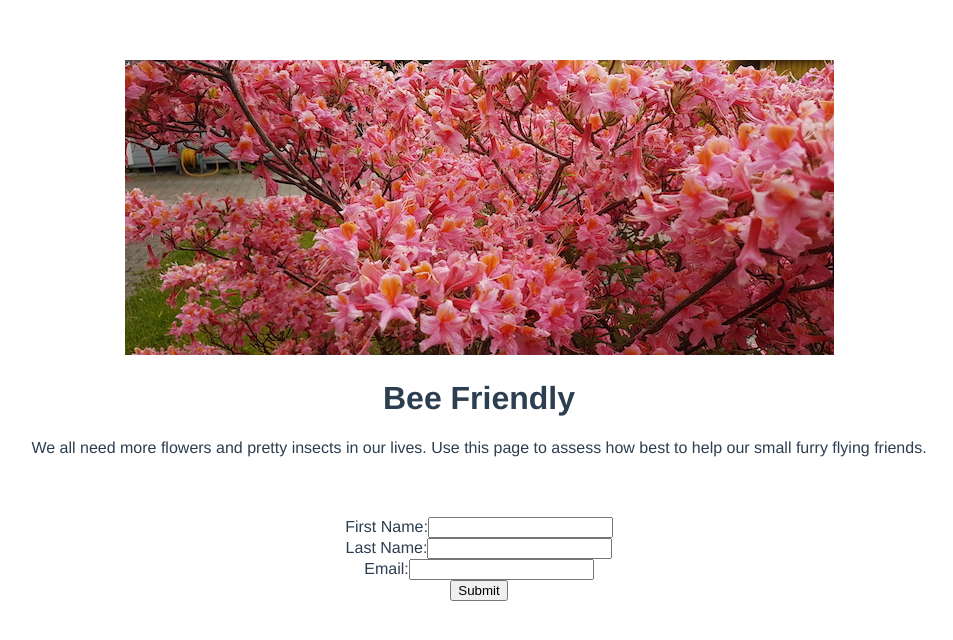
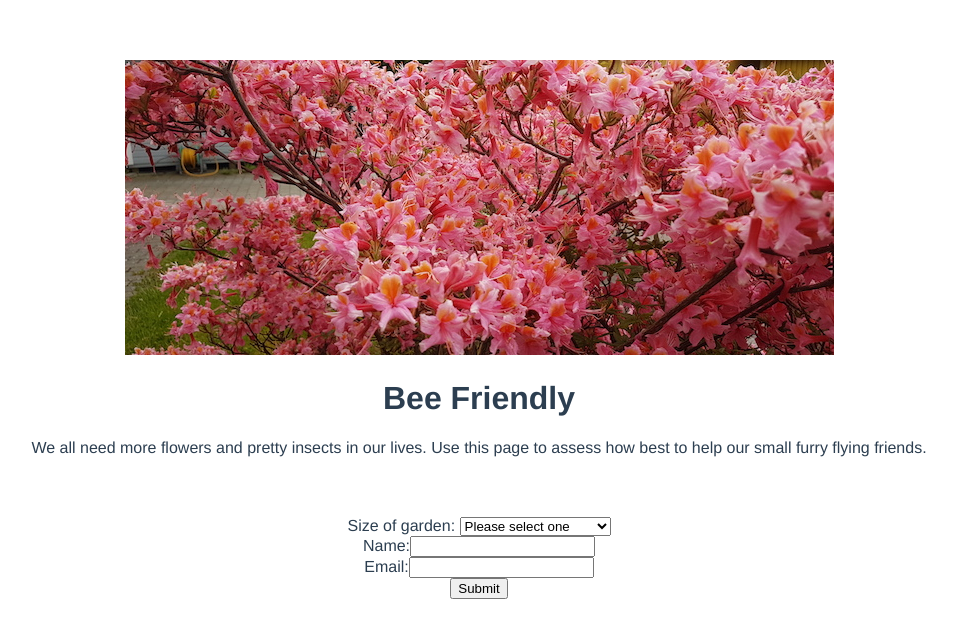
Before and after one commit to emilybache/BeeFriendly, a Vue app in the folder bee-friendly-ui/: page / in a window 1280 px wide. Shown: the top 640 px of the page, without its empty margins (161-1114 px from the left). Built offline with nearby package versions, Linux system fonts and the light colour scheme.

Commit message:
first draft of quizz

```diff
--- a/bee-friendly-ui/src/components/GardenQuizz.vue
+++ b/bee-friendly-ui/src/components/GardenQuizz.vue
@@ -4,12 +4,19 @@
             <div class="col-12">
                 <form>
                     <div class="form-group">
-                        <label>First Name:</label>
-                        <input type="text" class="form-control">
+                        <label>
+                            Size of garden:
+                            <select v-model="garden_sizes.selected_garden_size">
+                                <option v-for="(option, index) in garden_sizes.options" v-bind:key="index" v-bind:value="option.value">
+                                    {{ option.text }}
+                                </option>
+                            </select>
+                        </label>
+
                     </div>
 
                     <div class="form-group">
-                        <label>Last Name:</label>
+                        <label>Name:</label>
                         <input type="text" class="form-control">
                     </div>
 
@@ -32,24 +39,23 @@
         name: 'HelloWorld',
         props: {
             msg: String
+        },
+        data: function () {
+            return {
+                garden_sizes: {
+                    selected_garden_size: "",
+                    options: [
+                        { text: "Please select one", value: ""},
+                        { text: "Windowbox", value: "windowbox"},
+                        { text: "Balcony", value: "balcony"},
+                        { text: "Small < 15 m2", value: "small"},
+                        { text: "Medium < 50 m2", value: "medium"},
+                        { text: "Large < 100 m2", value: "large"},
+                        { text: "Extra Large > 100 m2", value: "xlarge"}
+                    ]
+                }
+            }
         }
+
     }
 </script>
-
-<!-- Add "scoped" attribute to limit CSS to this component only -->
-<style scoped>
-    h3 {
-        margin: 40px 0 0;
-    }
-    ul {
-        list-style-type: none;
-        padding: 0;
-    }
-    li {
-        display: inline-block;
-        margin: 0 10px;
-    }
-    a {
-        color: #42b983;
-    }
-</style>
```
